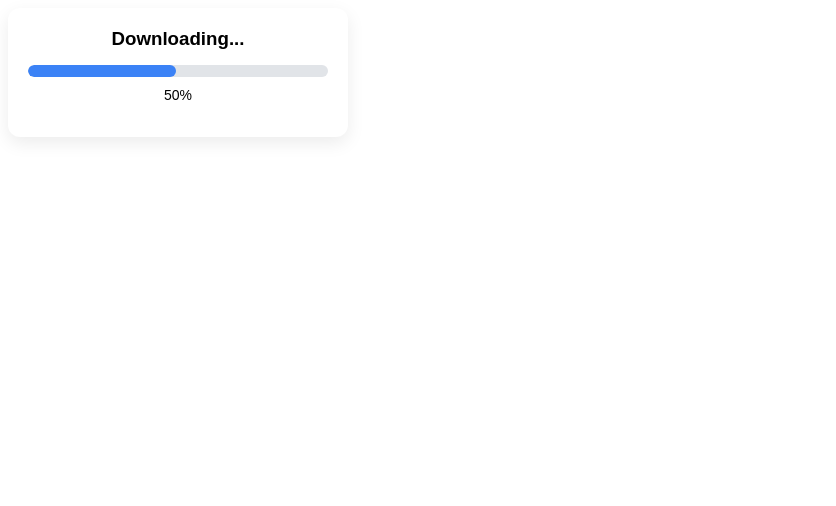
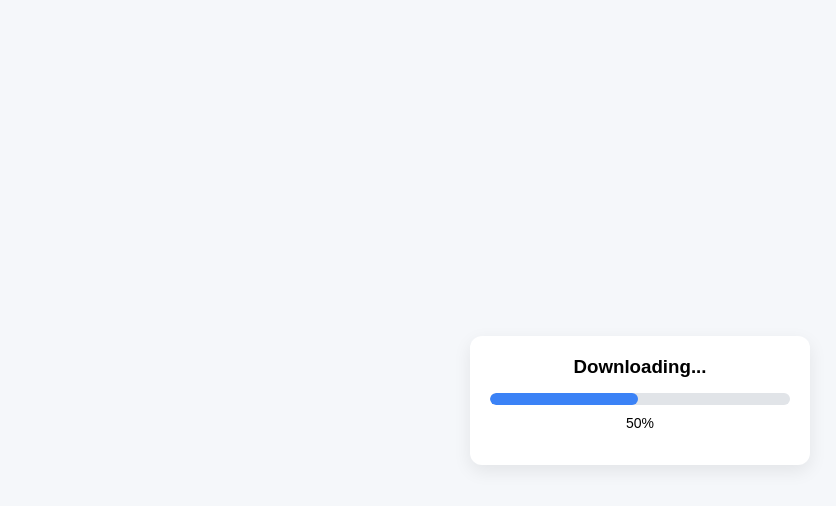
Before and after one commit to Chinmayi-H-M/JAVA-PRACTICE-WEB, a plain HTML site: page form/down.html in a window 1280 px wide. Shown: the whole page, without its empty margins (0-836 px from the left). Drawn offline with Linux system fonts and the light colour scheme.

Commit message:
Centered the card

```diff
--- a/form/down.html
+++ b/form/down.html
@@ -5,6 +5,15 @@
     <meta name="viewport" content="width=device-width, initial-scale=1.0">
     <title>Download</title>
     <style>
+      body {
+  margin: 0;
+  min-height: 100vh;
+  display: flex;
+  justify-content: center; /* horizontal */
+  align-items: center;     /* vertical */
+  background: #f5f7fa;     /* optional */
+}
+
         .download-card {
   width: 300px;
   background: #ffffff;
```
